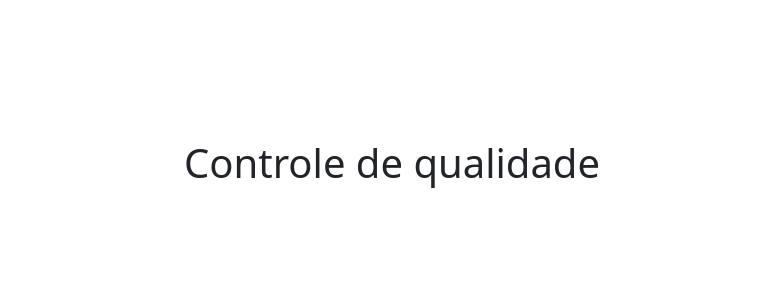
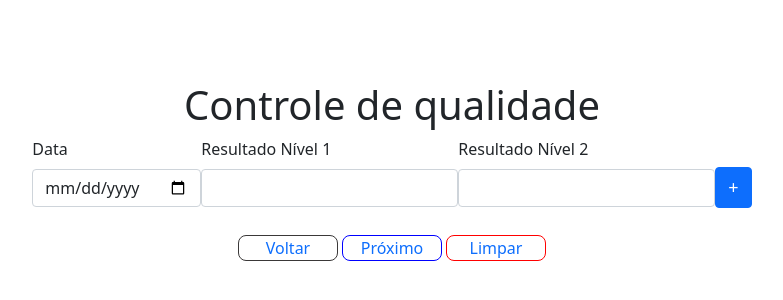
Before and after one commit to adrianomonteiroweb/westgard-system, a React (Create React App) app: page /batch-record in a window 1280 px wide. Shown: the part 158-458 px from the top of the page, without its empty margins (248-1031 px from the left). Built offline with nearby package versions, Linux system fonts and the light colour scheme.

Commit message:
fix: order of pages update

```diff
--- a/src/App.js
+++ b/src/App.js
@@ -3,6 +3,7 @@ import { BrowserRouter as Router, Route, Routes } from 'react-router-dom';
 // pages
 import AnaliticSystemPage from './pages/AnaliticSystemPage/AnaliticSystemPage';
 import BatchRegistrationPage from './pages/BatchRegistrationPage/BatchRegistrationPage';
+import BatchRecordPage from './pages/BatchRecordPage/BatchRecordPage';
 
 // css style
 import './App.css';
@@ -20,6 +21,7 @@ function App() {
       <Router>
         <Routes>
           <Route path='/' element={[<AnaliticSystemPage />]} />
+          <Route path='/batch-record' element={[<BatchRecordPage />]} />
           <Route path='/batch-registration' element={[<BatchRegistrationPage />]} />
         </Routes>
       </Router>
--- a/src/context/IsProvider.js
+++ b/src/context/IsProvider.js
@@ -2,17 +2,20 @@ import { useState } from 'react';
 import PropTypes from 'prop-types';
 
 import IsContext from './IsContext';
-import { initialStage1, initialStage2 } from './initialGlobalState';
+import { initialStage1, initialStage2, initialStage3 } from './initialGlobalState';
 
 function IsProvider({ children }) {
     const [stage1, setStage1] = useState(initialStage1);
     const [stage2, setStage2] = useState(initialStage2);
+    const [stage3, setStage3] = useState(initialStage3);
 
     const contextValue = {
         stage1,
         setStage1,
         stage2,
-        setStage2
+        setStage2,
+        stage3,
+        setStage3
     };
 
     return (
--- a/src/context/initialGlobalState.js
+++ b/src/context/initialGlobalState.js
@@ -20,3 +20,5 @@ export const initialStage2 = {
         DP: 4
     }
 };
+
+export const initialStage3 = [];
--- a/src/pages/AnaliticSystemPage/AnaliticSystemPage.js
+++ b/src/pages/AnaliticSystemPage/AnaliticSystemPage.js
@@ -30,7 +30,7 @@ function AnaliticSystemPage() {
         <Form.Label htmlFor='period'>Período</Form.Label>
         <Form.Control type='text' id='period' value={ stage1.period } onChange={(event) => setStage1({...stage1, period: event.target.value })} />
         {/* link */}
-        <Link to='/batch-registration' id='next-button'>Próximo</Link>
+        <Link to='/batch-record' id='next-button'>Próximo</Link>
         <Link id='clear-button' onClick={() => setStage1(initialStage1)}>Limpar</Link>
       </div>
     );
--- a/src/pages/BatchRecordPage/BatchRecordPage.js
+++ b/src/pages/BatchRecordPage/BatchRecordPage.js
@@ -49,8 +49,8 @@ function BatchRecordPage() {
             </Table>
             <div className='links-div'>
                 {/* link */}
-                <Link to='/batch-registration' id='back-button' className='link'>Voltar</Link>
-                <Link to='/batch-result' id='next-button'  className='link'>Próximo</Link>
+                <Link to='/batch-record' id='back-button' className='link'>Voltar</Link>
+                <Link to='/batch-registration' id='next-button'  className='link'>Próximo</Link>
                 <Link id='clear-button'  className='link' onClick={() => setStage3(initialStage3)}>Limpar</Link>
             </div>
         </>
--- a/src/pages/BatchRegistrationPage/BatchRegistrationPage.js
+++ b/src/pages/BatchRegistrationPage/BatchRegistrationPage.js
@@ -17,8 +17,8 @@ function BatchRegistrationPage() {
             <NilvelsComponent nivel={ ['nivel2', 'Nível 2', stage2, setStage2] } />
         </div>
         {/* link */}
-        <Link to='/' id='back-button'>Voltar</Link>
-        <Link to='/batch-registration' id='next-button'>Próximo</Link>
+        <Link to='/' id='batch-record'>Voltar</Link>
+        <Link to='/batch-result' id='next-button'>Próximo</Link>
         <Link id='clear-button' onClick={() => setStage2(initialStage2)}>Limpar</Link>
       </div>
     );
```
